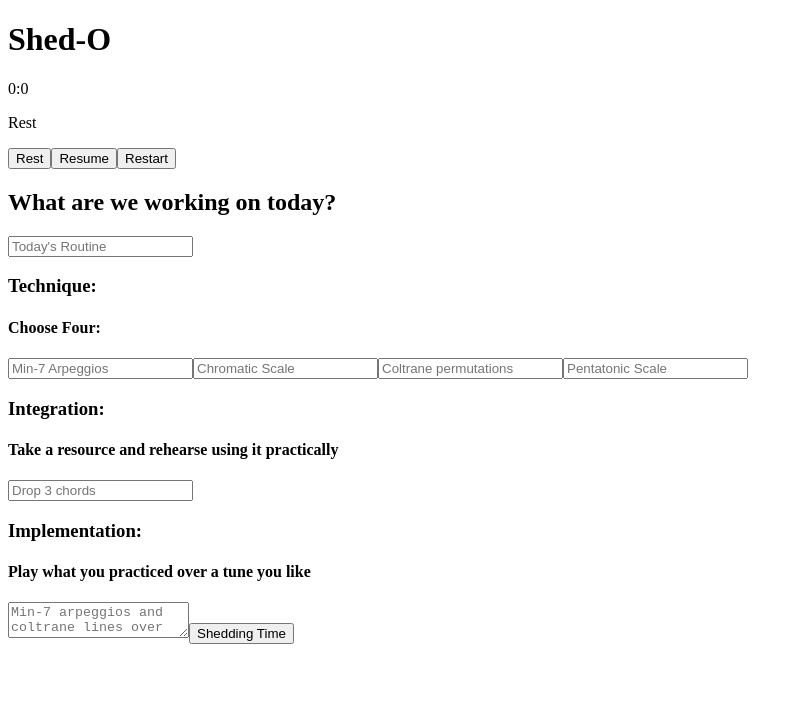
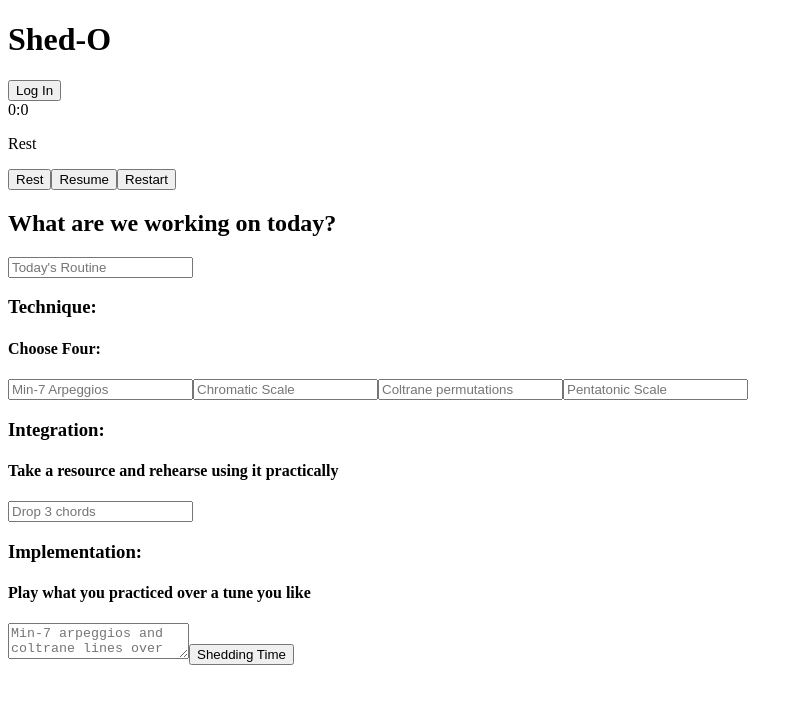
Before and after one commit to rodrigogramitto/shed.o, a React app: page / in a window 1280 px wide. Shown: the top 704 px of the page, without its empty margins (0-803 px from the left). Built offline with nearby package versions, Linux system fonts and the light colour scheme; the HTML template or start-up script is replaced by a standard one.

Commit message:
Added login

```diff
--- /dev/null
+++ b/src/client/components/LoginButton.jsx
@@ -0,0 +1,10 @@
+import React from 'react';
+import { useAuth0 } from '@auth0/auth0-react';
+
+function LoginButton() {
+  const { loginWithRedirect } = useAuth0();
+
+  return <button type="button" id="loginButton" onClick={() => loginWithRedirect()}>Log In</button>;
+}
+
+export default LoginButton;
--- a/src/client/components/app.jsx
+++ b/src/client/components/app.jsx
@@ -1,6 +1,7 @@
 /* eslint-disable import/extensions */
 import React from 'react';
 import MyTimer from './Pomodoro.jsx';
+import LoginButton from './LoginButton.jsx';
 
 function App() {
   // const time = new Date();
@@ -8,6 +9,7 @@ function App() {
   return (
     <div>
       <h1>Shed-O</h1>
+      <LoginButton />
       <div>
         <MyTimer />
       </div>
```
Also changed, not shown: src/client/components/LogoutButton.jsx (added), 3 other files (tests, documents, lock files or other folders).
